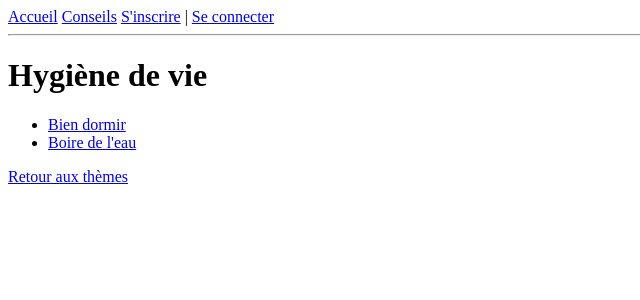
After one commit to mamekhady515-ops/Reset, a Flask app: page /fiches/hygiene in a window 1280 px wide. The commit adds this page. Shown: the top 300 px of the page, without its empty margins (0-640 px from the left). Run offline with Flask 3, Linux system fonts and the light colour scheme.

Commit message:
Fiches de conseils par thème

```diff
--- a/app.py
+++ b/app.py
@@ -1,4 +1,4 @@
-from flask import Flask, render_template, request, redirect, session
+from flask import Flask, render_template, request, redirect, session, abort
 from flask_sqlalchemy import SQLAlchemy
 from werkzeug.security import generate_password_hash, check_password_hash
 
@@ -7,6 +7,13 @@ app.config["SQLALCHEMY_DATABASE_URI"] = "sqlite:///reset.db"
 app.secret_key = "change-moi-plus-tard"
 db = SQLAlchemy(app)
 
+THEMES = {
+    "hygiene": "Hygiène de vie",
+    "prevention": "Prévention",
+    "sante-mentale": "Santé mentale",
+    "motivation": "Motivation",
+}
+
 
 class Utilisateur(db.Model):
     id = db.Column(db.Integer, primary_key=True)
@@ -14,8 +21,46 @@ class Utilisateur(db.Model):
     mot_de_passe = db.Column(db.String(200), nullable=False)
 
 
+class Fiche(db.Model):
+    id = db.Column(db.Integer, primary_key=True)
+    titre = db.Column(db.String(150), nullable=False)
+    theme = db.Column(db.String(50), nullable=False)
+    contenu = db.Column(db.Text, nullable=False)
+
+
+def ajouter_fiches_exemple():
+    if Fiche.query.count() == 0:
+        fiches = [
+            Fiche(titre="Bien dormir", theme="hygiene",
+                  contenu="Couche-toi et lève-toi à heures régulières, même le week-end.\n"
+                          "Pose ton téléphone 30 minutes avant de dormir.\n"
+                          "Un jeune adulte a besoin de 7 à 9 heures de sommeil."),
+            Fiche(titre="Boire de l'eau", theme="hygiene",
+                  contenu="Garde une bouteille d'eau près de toi.\n"
+                          "Bois régulièrement dans la journée, sans attendre d'avoir soif."),
+            Fiche(titre="Le tabac", theme="prevention",
+                  contenu="Le tabac est la première cause de mortalité évitable en France.\n"
+                          "Pour arrêter, Tabac Info Service t'aide gratuitement au 39 89."),
+            Fiche(titre="Reprendre le contrôle des réseaux sociaux", theme="prevention",
+                  contenu="Désactive les notifications inutiles.\n"
+                          "Fixe une limite de temps dans les réglages de ton téléphone.\n"
+                          "Ne garde pas ton téléphone dans ton lit."),
+            Fiche(titre="Quand ça ne va pas", theme="sante-mentale",
+                  contenu="Parle à quelqu'un de confiance : un ami, ta famille, un professeur.\n"
+                          "Le service de santé étudiante propose des psychologues gratuits.\n"
+                          "Si tu vas très mal, appelle le 3114, jour et nuit, gratuitement."),
+            Fiche(titre="La règle des petits pas", theme="motivation",
+                  contenu="N'attends pas d'être motivé pour commencer.\n"
+                          "Choisis une action de 2 minutes et fais-la maintenant.\n"
+                          "La motivation vient souvent après l'action, pas avant."),
+        ]
+        db.session.add_all(fiches)
+        db.session.commit()
+
+
 with app.app_context():
     db.create_all()
+    ajouter_fiches_exemple()
 
 
 @app.route("/")
@@ -66,5 +111,24 @@ def deconnexion():
     return redirect("/")
 
 
+@app.route("/fiches")
+def fiches():
+    return render_template("fiches.html", themes=THEMES)
+
+
+@app.route("/fiches/<theme>")
+def fiches_theme(theme):
+    if theme not in THEMES:
+        abort(404)
+    liste = Fiche.query.filter_by(theme=theme).all()
+    return render_template("theme.html", nom_theme=THEMES[theme], fiches=liste)
+
+
+@app.route("/fiche/<int:id>")
+def fiche(id):
+    f = db.get_or_404(Fiche, id)
+    return render_template("fiche.html", fiche=f, nom_theme=THEMES[f.theme])
+
+
 if __name__ == "__main__":
     app.run(debug=True)
--- a/templates/base.html
+++ b/templates/base.html
@@ -6,7 +6,8 @@
 </head>
 <body>
     <nav>
-        <a href="/">Accueil</a> |
+        <a href="/">Accueil</a>
+        <a href="/fiches">Conseils</a>
         {% if session.get("email") %}
             Connecté(e) : {{ session["email"] }} |
             <a href="/deconnexion">Se déconnecter</a>
--- /dev/null
+++ b/templates/templates/theme.html
@@ -0,0 +1,12 @@
+{% extends "base.html" %}
+{% block contenu %}
+    <h1>{{ nom_theme }}</h1>
+    <ul>
+        {% for f in fiches %}
+            <li><a href="/fiche/{{ f.id }}">{{ f.titre }}</a></li>
+        {% else %}
+            <li>Aucune fiche pour l'instant.</li>
+        {% endfor %}
+    </ul>
+    <a href="/fiches">Retour aux thèmes</a>
+{% endblock %}
```
Also changed, not shown: templates/fiches.html (added, +10 -0 lines), templates/templates/templates/fiche.html (added, +7 -0 lines).
